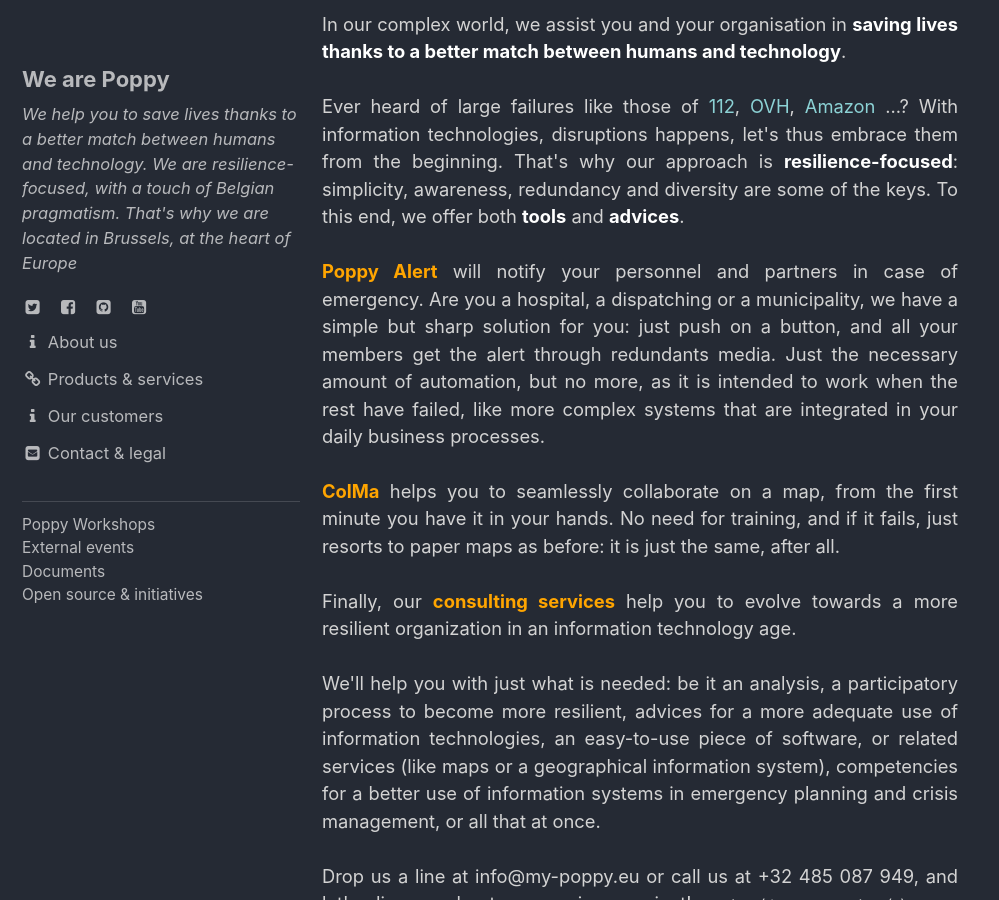
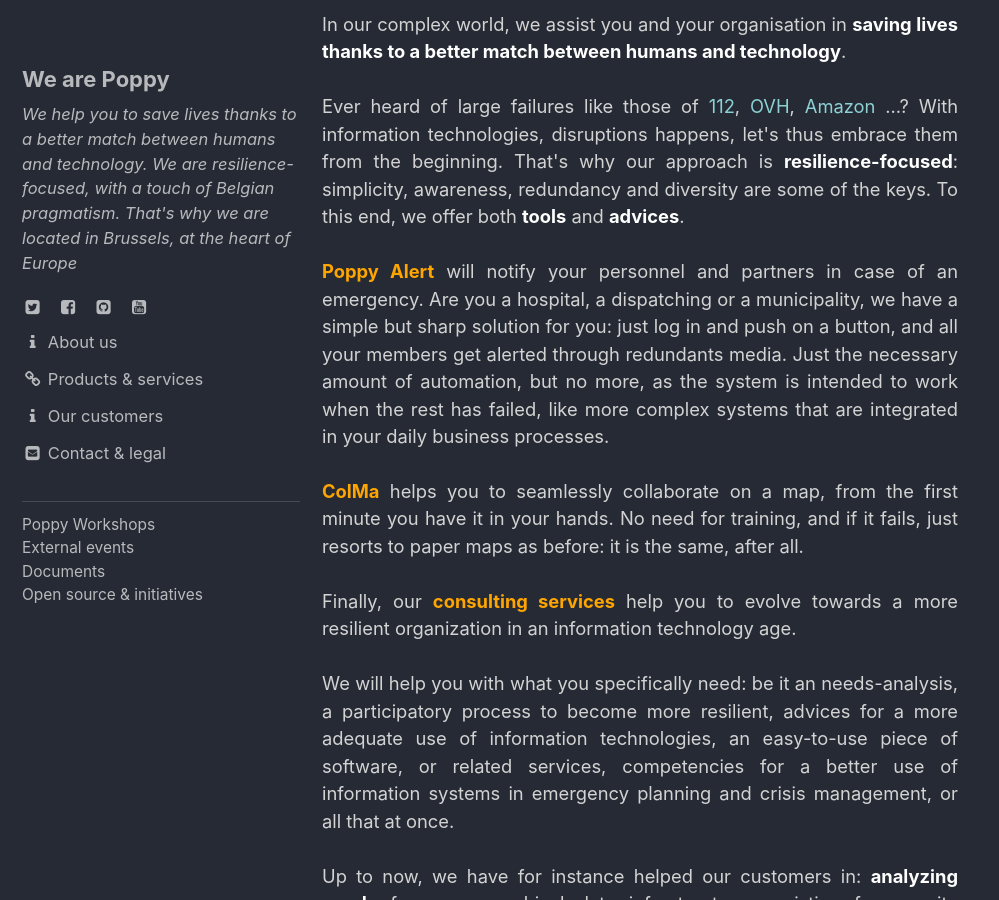
Before and after one commit to ccloquet/ccloquet.github.io, a Jekyll site: the page built from _pages/products_and_services.html, in a window 1280 px wide and 900 px high, scrolled down 620 px. Shown: the whole window, without its empty margins (0-999 px from the left). Built offline with Jekyll 4.4.1, drawn with Linux system fonts in a browser that asks for light colours; cached includes are drawn as plain includes; some of the changed text lies outside the part shown.

Commit message:
Update products_and_services.html

```diff
--- a/_pages/products_and_services.html
+++ b/_pages/products_and_services.html
@@ -18,21 +18,24 @@ b {color:white}
 	Ever heard of large failures like those of <a href='https://eena.org/news/112-temporarily-down-due-to-outages/'>112</a>, <a href='https://www.ovh.com/fr/news/cp2555.point_suite_aux_deux_incidents_du_9_novembre_2017'>OVH</a>, <a href='https://www.vox.com/2017/3/2/14792636/amazon-aws-internet-outage-cause-human-error-incorrect-command'>Amazon</a> ...? With information technologies, disruptions happens, let's thus embrace them from the beginning. That's why our approach is <b>resilience-focused</b>: simplicity, awareness, redundancy and diversity are some of the keys. To this end, we offer both <b>tools</b> and <b>advices</b>.
 	<br>
 	<br>
-	<b><a style='color: orange!important' href=''>Poppy Alert</a></b> will notify your personnel and partners in case of emergency.
-	Are you a hospital, a dispatching or a municipality, we have a simple but sharp solution for you: just push on a button, and all your members get the alert through redundants media.
-	Just the necessary amount of automation, but no more, as it is intended to work when the rest have failed, like more complex systems that are integrated in your daily business processes.
+	<b><a style='color: orange!important' href=''>Poppy Alert</a></b> will notify your personnel and partners in case of an emergency.
+	Are you a hospital, a dispatching or a municipality, we have a simple but sharp solution for you: just log in and push on a button, and all your members get alerted through redundants media.
+	Just the necessary amount of automation, but no more, as the system is intended to work when the rest has failed, like more complex systems that are integrated in your daily business processes.
 	<br>
 	<br>
-	<b><a style='color: orange!important' href=''>ColMa</a></b> helps you to seamlessly collaborate on a map, from the first minute you have it in your hands. No need for training, and if it fails, just resorts to paper maps as before: it is just the same, after all.
+	<b><a style='color: orange!important' href=''>ColMa</a></b> helps you to seamlessly collaborate on a map, from the first minute you have it in your hands. No need for training, and if it fails, just resorts to paper maps as before: it is the same, after all.
 	<br>
 	<br>
 	Finally, our <b><a style='color: orange!important' href=''>consulting services</a></b> help you to evolve towards a more resilient organization in an information technology age.
 	<br>
 	<br>
-	We'll help you with just what is needed: be it an analysis, a participatory process to become more resilient, advices for a more adequate use of information technologies, an easy-to-use piece of software, or related services (like maps or a geographical information system), competencies for a better use of information systems in emergency planning and crisis management, or all that at once.
+	We will help you with what you specifically need: be it an needs-analysis, a participatory process to become more resilient, advices for a more adequate use of information technologies, an easy-to-use piece of software, or related services, competencies for a better use of information systems in emergency planning and crisis management, or all that at once.
 	<br>
 	<br>
-	Drop us a line at info@my-poppy.eu or call us at +32 485 087 949, and let's discuss about your unique project!
+	Up to now, we have for instance helped our customers in: <b>analyzing needs</b> for a geographical data infrastructure, assisting for a quite technical <b>public procurement process</b>, creating <b>static and dynamic maps</b> for emergency preparedness and event management, <b>training</b> them to use simple map tools in crisis management, <b>evaluating a disaster-exercise</b>...
+	<br>
+	<br>
+	Do you feel we can work together? Drop us a line at info@my-poppy.eu or call us at +32 485 087 949, and let's discuss about your unique project!
 
 	<small>
 	credits: (1) starmanseries (2) James Cridland
```
